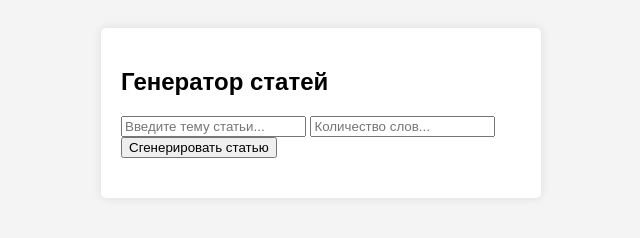
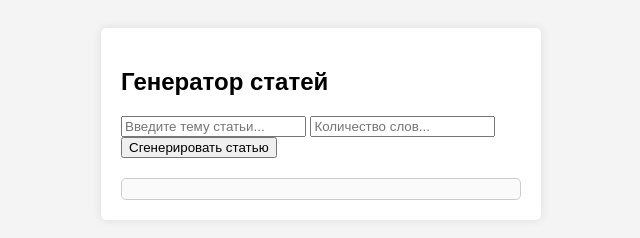
Before and after one commit to das45rt/SaaS-AI-, a plain HTML site: page index.html in a window 1280 px wide. Shown: the full height of the page, 319-959 px from the left. Drawn offline with Linux system fonts and the light colour scheme.

Commit message:
Update index.html

```diff
--- a/index.html
+++ b/index.html
@@ -20,6 +20,11 @@
         }
         #response {
             margin-top: 20px;
+            white-space: pre-wrap; /* сохраняет пробелы и переносы строк */
+            border: 1px solid #ccc;
+            padding: 10px;
+            background: #fafafa;
+            border-radius: 5px;
         }
     </style>
 </head>
@@ -43,7 +48,7 @@
 
         try {
             const apiKey = ''sk-d7cd0c3e047044b9b14a6a12daec7ba5'; // Замените на ваш ключ
-            const apiUrl = 'https://cors-anywhere.herokuapp.com/https://https://platform.deepseek.com/api_keys';
+            const apiUrl = 'https://cors-anywhere.herokuapp.com/https://platform.deepseek.com/api_keys';
 
             const response = await fetch(apiUrl, {
                 method: 'POST',
```
